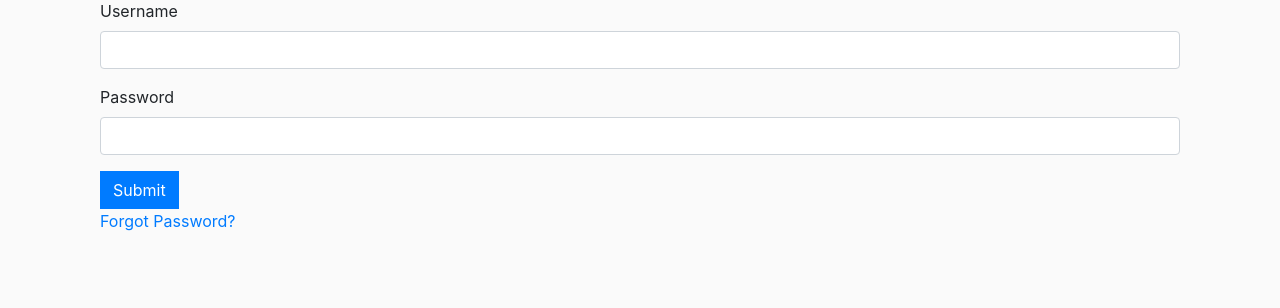
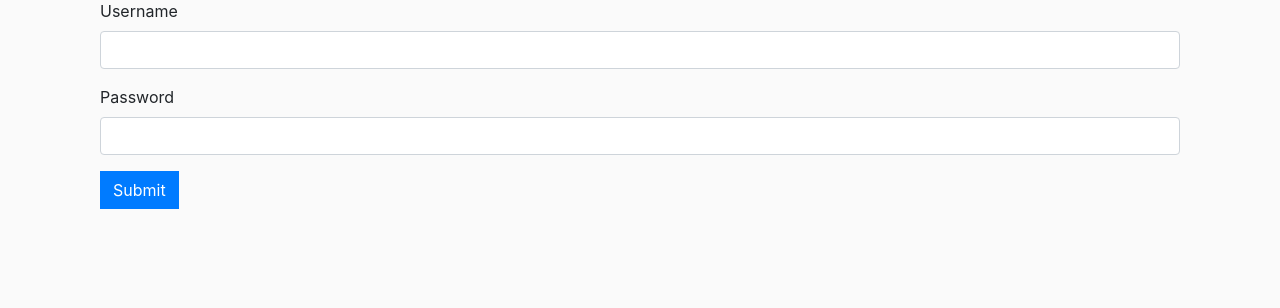
Before and after one commit to rwahdan2022/maha2022, a Django app: page /customers/login_user/ in a window 1280 px wide. Shown: the part 492-800 px from the top of the page. Run offline with Django 3.2, Linux system fonts and the light colour scheme; some libraries are stand-ins or nearby versions.

Commit message:
Initial Heroku commit001

```diff
--- a/cart/views.py
+++ b/cart/views.py
@@ -142,11 +142,11 @@ def transactions(request,order):
 					if form.is_valid():
 						form.save()
 
-					item_list2 = Order.objects.filter(id = order.order.id)
+					#item_list2 = Order.objects.filter(id = order.order.id)
 
 					#for order in item_list2:
 
-						#order.image = "https://cfe2.ap-south-1.linodeobjects.com/receipts/"+file
+						#order.image = "https://cfe2.ap-south-1.linodeobjects.com/receipts/"+name
 						#order.payment_date = datetime.datetime.now()
 						#order.pay_confirm = False
 						#order.save()
--- a/customers/templates/authenticate/login.html
+++ b/customers/templates/authenticate/login.html
@@ -22,8 +22,7 @@
 			    <input type="password" class="form-control" name="password">
 			  </div>
 			  <button type="submit" class="btn btn-primary">Submit</button>
-			  <br/>
-			  <a href="{% url 'reset_password' %}">Forgot Password?</a>
+
 			</form>
 		</div>
 	</div>
```
